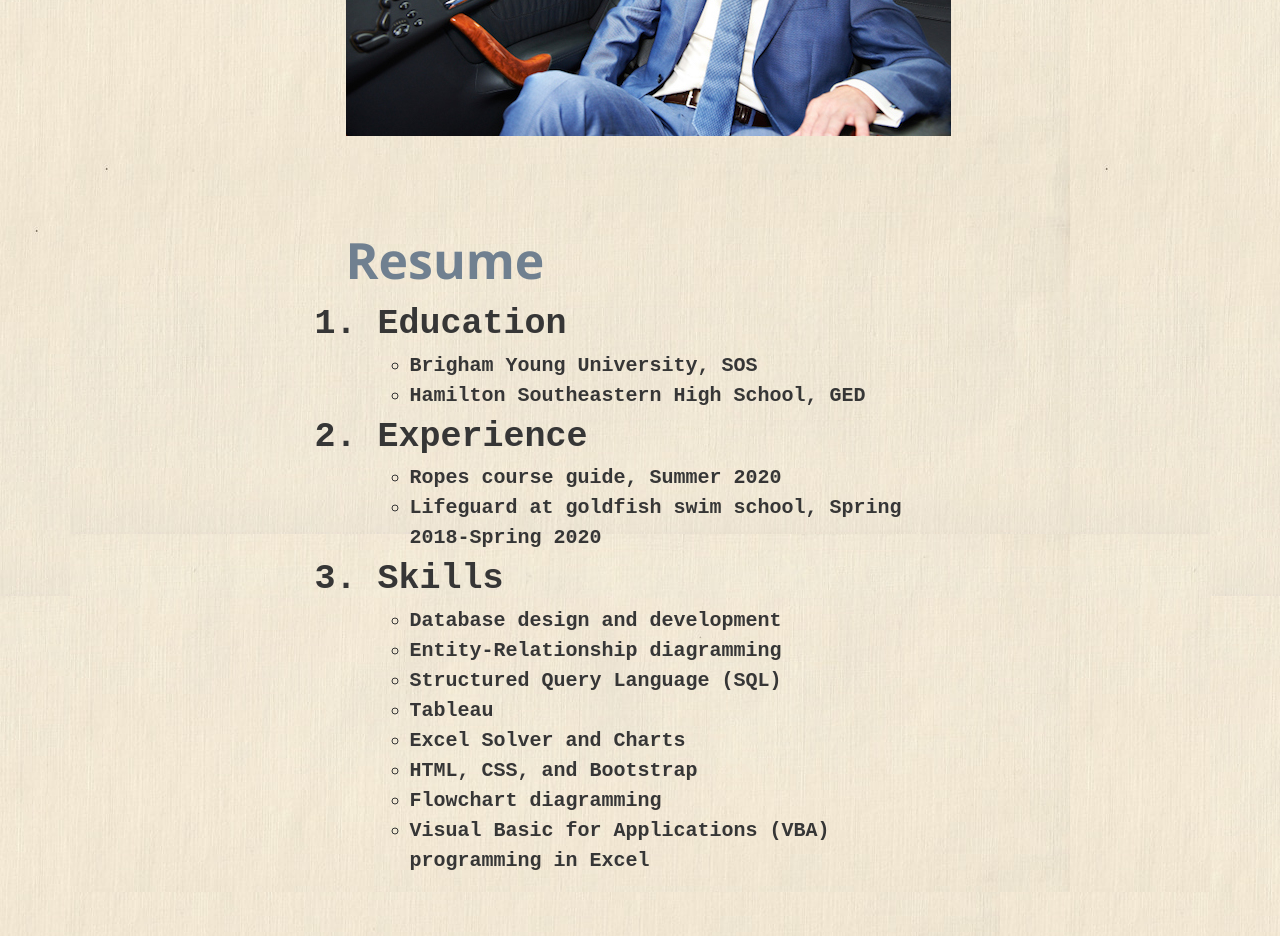
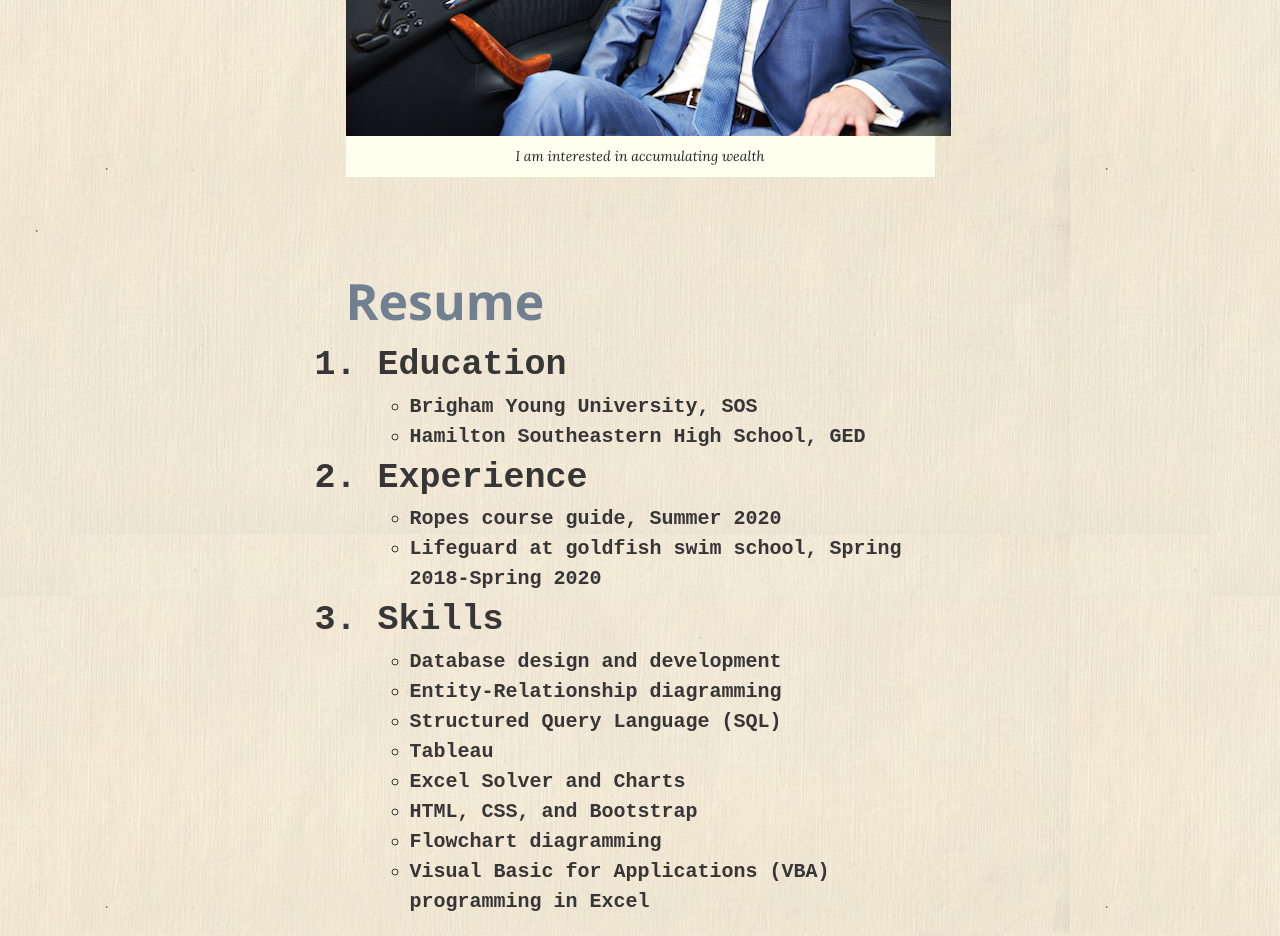
Before and after one commit to JamGerst/IS201Final, a plain HTML site: page html/about.html in a window 1280 px wide. Shown: the part 880-1816 px from the top of the page. Drawn offline with nearby package versions, Linux system fonts and the light colour scheme; files whose address does not match are found by name.

Commit message:
Add files via upload

```diff
--- a/html/about.html
+++ b/html/about.html
@@ -52,7 +52,8 @@
         <div class="container px-4 px-lg-5 standardbg">
             <div class="row gx-4 gx-lg-5 justify-content-center">
                 <div class="col-md-10 col-lg-8 col-xl-7">
-                    <img src="../assets/images/richMan.jpeg" alt="This is an image of a successful businessman">
+                    <img src="../assets/images/richMan.jpeg" alt="I am interested in accumulating wealth">
+                <a class="caption">I am interested in accumulating wealth</a>
                     <!-- Post preview fix all of this and make resume-->
                     <p>&nbsp;</p>
                     <div class="post-preview">
```
